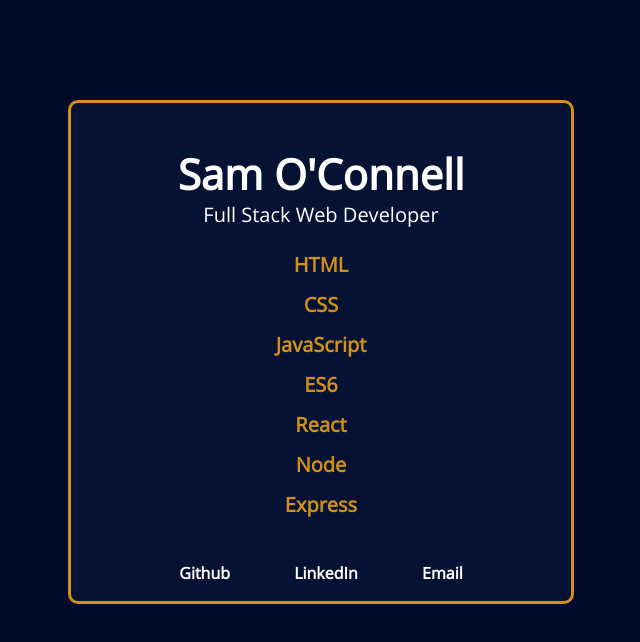
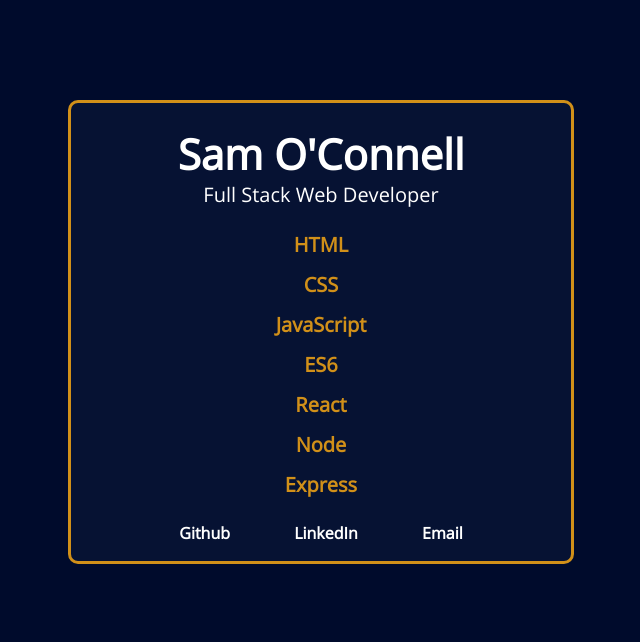
Before and after one commit to sjoconnell/sam-website, a website: page app/index.html in a window 1280 px wide. Shown: the whole page, without its empty margins (319-959 px from the left). Drawn offline with Linux system fonts and the light colour scheme.

Commit message:
updated padding for header and social

```diff
--- a/app/css/style.css
+++ b/app/css/style.css
@@ -93,7 +93,7 @@ body {
 
 .profile {
     text-align: center;
-    padding-top: 50px;
+    padding-top: 30px;
 }
 
 .profile h1 {
@@ -126,7 +126,7 @@ body {
 
 .social {
     text-align: center;
-    margin-top: 50px;
+    margin-top: 30px;
     margin-bottom: 20px;
 }
 
--- a/package.json
+++ b/package.json
@@ -4,7 +4,8 @@
   "description": "Sam O'Connell personal website",
   "main": "index.js",
   "scripts": {
-    "test": "echo \"Error: no test specified\" && exit 1"
+    "test": "echo \"Error: no test specified\" && exit 1",
+    "start": "gulp watch"
   },
   "repository": {
     "type": "git",
```
